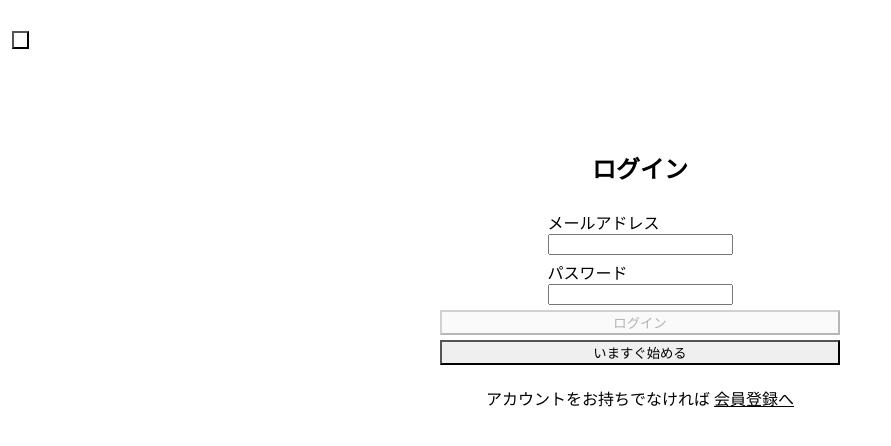
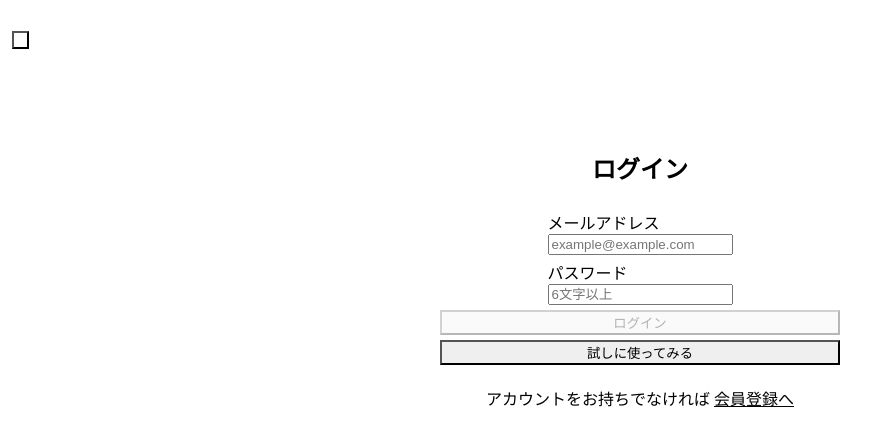
Before and after one commit to xrealizex/recipe_choice_front, a React (Create React App) app: page /signin in a window 1280 px wide. Shown: the top 446 px of the page, without its empty margins (0-891 px from the left). Built offline with nearby package versions, Linux system fonts and the light colour scheme; no server answers; the HTML template or start-up script is replaced by a standard one; what axios-case-converter would draw is missing.

Commit message:
update placeholder

```diff
--- a/src/components/SignIn.tsx
+++ b/src/components/SignIn.tsx
@@ -74,6 +74,7 @@ export const SignIn: React.FC = () => {
           <FormLabel>メールアドレス</FormLabel>
           <Input
             type="email"
+            placeholder="example@example.com"
             value={email}
             onChange={(event) => setEmail(event.target.value)}
           />
@@ -82,6 +83,7 @@ export const SignIn: React.FC = () => {
           <FormLabel>パスワード</FormLabel>
           <Input
             type="password"
+            placeholder="6文字以上"
             value={password}
             onChange={(event) => setPassword(event.target.value)}
           />
@@ -99,7 +101,7 @@ export const SignIn: React.FC = () => {
           colorScheme="orange"
           onClick={handleGuestSubmit}
         >
-          いますぐ始める
+          試しに使ってみる
         </Button>
         <Text textAlign="center">
           アカウントをお持ちでなければ{" "}
--- a/src/components/SignUp.tsx
+++ b/src/components/SignUp.tsx
@@ -78,6 +78,7 @@ export const SignUp: React.FC = () => {
               <FormLabel>メールアドレス</FormLabel>
               <Input
                 value={email}
+                placeholder="example@example.com"
                 onChange={event => setEmail(event.target.value)}
               />
             </FormControl>
@@ -85,6 +86,7 @@ export const SignUp: React.FC = () => {
               <FormLabel>パスワード</FormLabel>
               <Input
                 type="password"
+                placeholder="6文字以上"
                 value={password}
                 onChange={event => setPassword(event.target.value)}
               />
```
